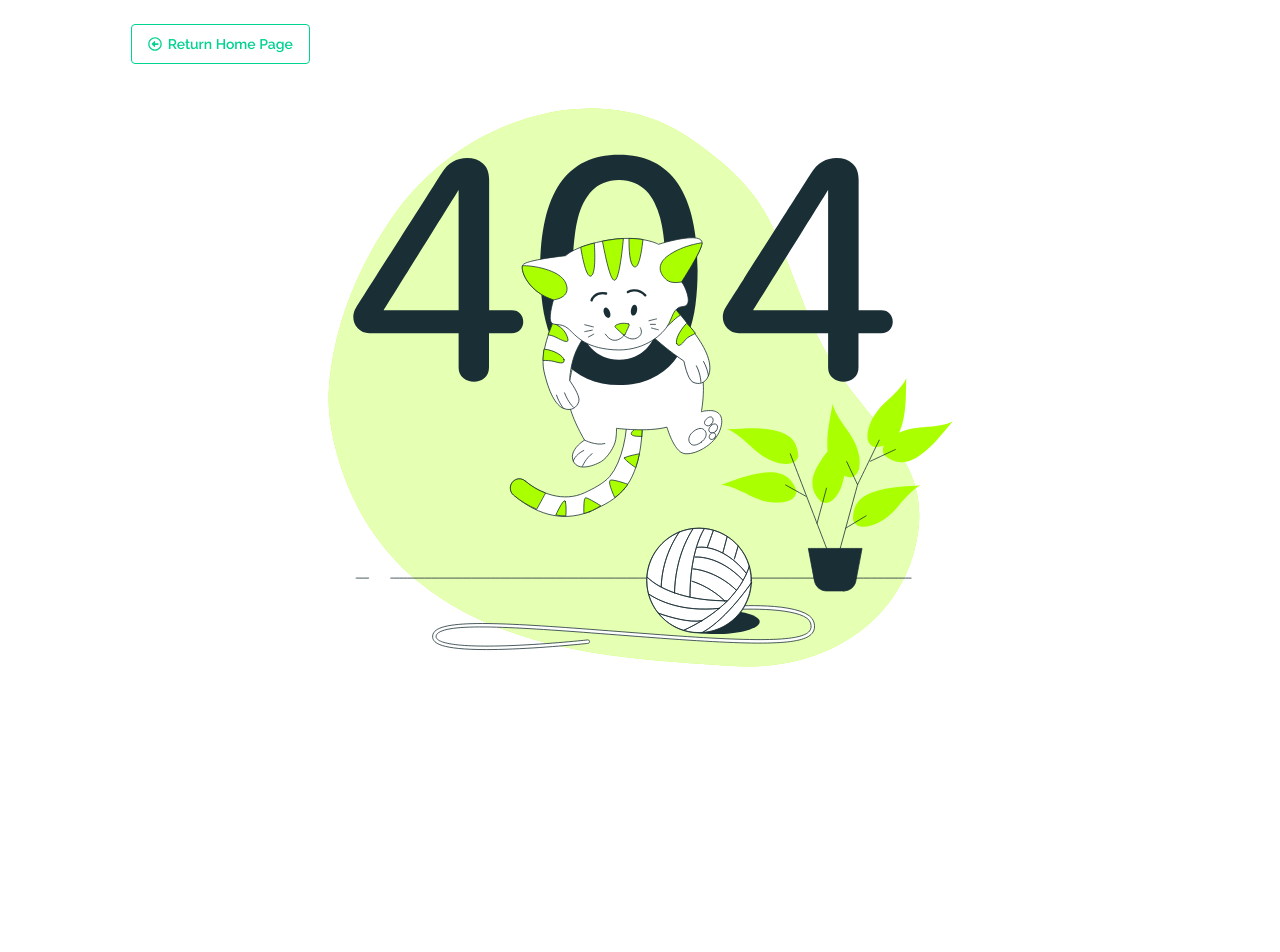
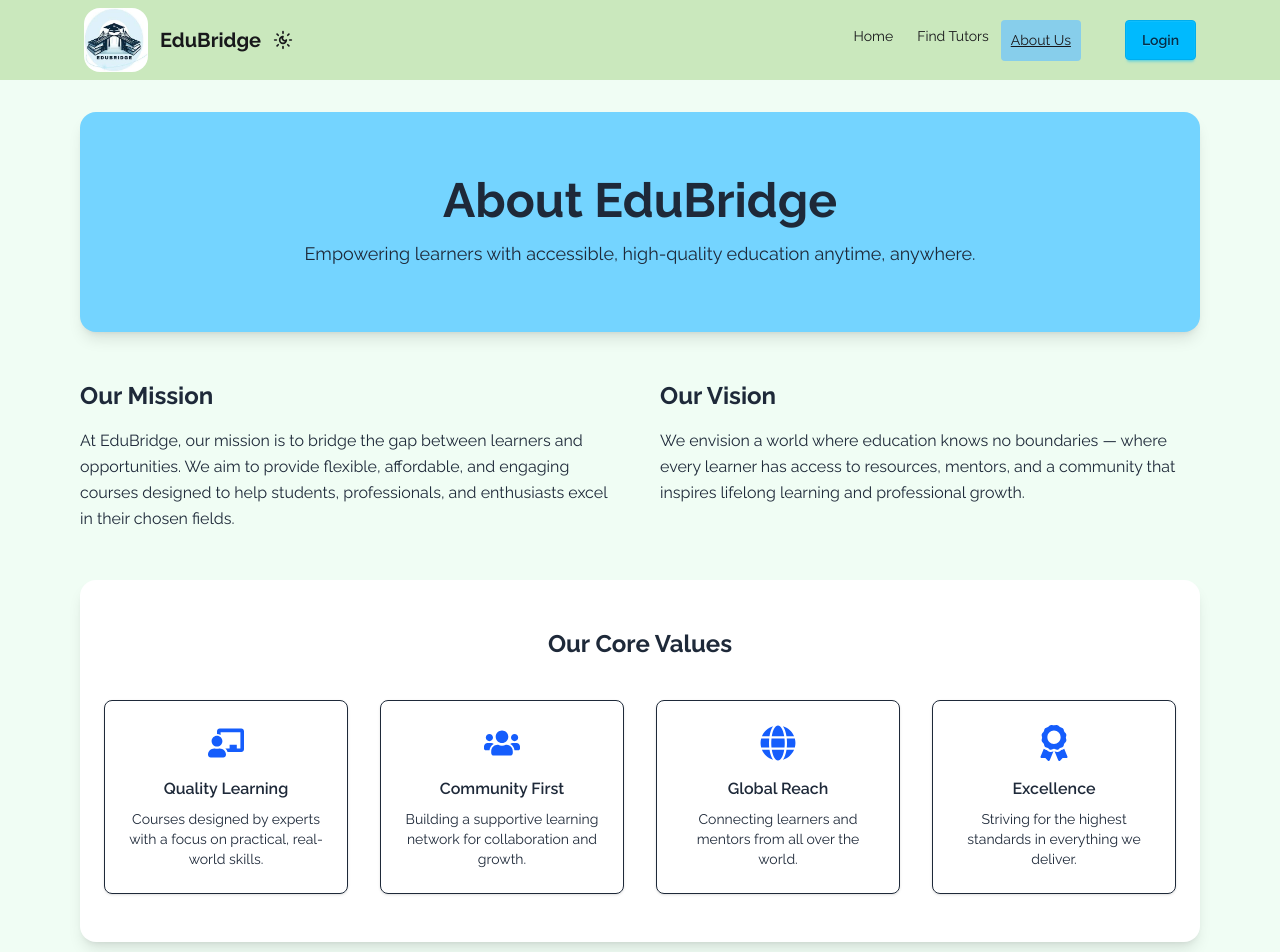
Before and after one commit to kousar-21/edu-Bridge-client, a React (Vite) app: page /aboutUs in a window 1280 px wide. Shown: the top 952 px of the page. Before the commit the page ends 800 px from the top, so only its background shows below. Built offline with nearby package versions, Linux system fonts and the light colour scheme; no server answers.

Commit message:
adding about us page in navbar

```diff
--- a/public/banner.json
+++ b/public/banner.json
@@ -10,7 +10,7 @@
   },
   {
     "id": 2,
-    "image": "https://i.ibb.co/XxM4QJnJ/maxim-ilyahov-BJk-U-j-RDb-Cg-unsplash.jpg",
+    "image": "https://i.postimg.cc/VvcFDHP7/hillary-black-Uh-Wdcks6pw-unsplash.jpg",
     "text": "Are you an expert in your subject? Share your knowledge and earn money by teaching students online.",
     "button": {
       "label": "Start Teaching",
@@ -19,7 +19,7 @@
   },
   {
     "id": 3,
-    "image": "https://i.postimg.cc/Ss8cH7yJ/collaboration-new-project-company-2.jpg",
+    "image": "https://i.postimg.cc/wjBpTwRR/collaboration-new-project-company-1.jpg",
     "text": "Try a free session with any tutor to find the perfect match for your learning goals. No credit card required!",
     "button": {
       "label": "Book Now",
--- a/src/Component/Banner/Banner.jsx
+++ b/src/Component/Banner/Banner.jsx
@@ -9,34 +9,35 @@ import 'swiper/css/pagination';
 const Banner = () => {
     const [banners, setBanners] = useState([])
 
-    useEffect(()=>{
+    useEffect(() => {
         fetch('/banner.json')
-        .then(res=>res.json())
-        .then(data=>setBanners(data))
-    },[])
+            .then(res => res.json())
+            .then(data => setBanners(data))
+    }, [])
 
 
     return (
-        <div className='relative overflow-visible z-0'>
-            {banners.length>=1&&(
+        <div className='relative overflow-hidden pt-28 pb-10 z-0 mx-20'>
+            {banners.length >= 1 && (
                 <Swiper
                     modules={[Navigation, Pagination, Autoplay]}
-            navigation
-            pagination={{clickable: true}}
-            spaceBetween={30}
+                    // navigation, h-[300px] lg:h-[500px]
+                    pagination={{ clickable: true }}
+                    spaceBetween={0}
                     slidesPerView={1}
                     loop={true}
-            autoplay={{delay:2000}}
+                    autoplay={{ delay: 2000 }}
+                    className='w-full'
                 >
                     {
-                    banners.map(banner=>(<SwiperSlide key={banner.id}>
-                        <div className='relative'>
-                            <img className='h-[300px] lg:h-[500px] w-full' src={banner.image} alt="" />
-                            <div className='absolute bottom-16 lg:bottom-40 left-12 lg:left-20 opacity-80'>
-                                <p className='text-2xl text-blue-600 pb-5 font-bold'>{banner.text}</p>
+                        banners.map(banner => (<SwiperSlide key={banner.id}>
+                            <div className='w-full aspect-[1361/500] rounded-sm relative overflow-hidden'>
+                                <img className='w-full h-full object-cover block' src={banner.image} alt="" />
+                                <div className='absolute bottom-8 lg:bottom-16 left-6 lg:left-12 bg-black/40 w-11/12 mx-auto p-4 rounded text-white'>
+                                    <p className='lg:text-2xl md:text-lg text-sm pb-5 md:pr-10 font-bold'>{banner.text}</p>
                                     <div className=' space-x-3'>
-                                    <button className='btn btn-info'>{banner.button.label}</button>
-                                    <button className='btn btn-info'>{banner.button.link}</button>
+                                        <button className='btn btn-info text-white'>{banner.button.label}</button>
+                                        <button className='btn btn-outline btn-info'>{banner.button.link}</button>
                                     </div>
                                 </div>
                             </div>
--- a/src/Component/ExtraPart/ExtraPart1.jsx
+++ b/src/Component/ExtraPart/ExtraPart1.jsx
@@ -6,7 +6,7 @@ import { motion } from "motion/react"
 
 const ExtraPart1 = () => {
     return (
-        <div className='w-10/12 py-10 mx-auto'>
+        <div className='py-10 mx-20'>
             <div className='space-y-5 py-10'>
                 <h1 className='text-3xl font-extrabold'>The EduBridge Advantage</h1>
                 <div className='grid grid-cols-1 md:grid-cols-3 gap-10'>
--- a/src/Component/Navbar/Navbar.jsx
+++ b/src/Component/Navbar/Navbar.jsx
@@ -32,7 +32,7 @@ const Navbar = () => {
     }
 
     return (
-        <div className='bg-[#CAE8BD]  dark:bg-gray-500 px-2 lg:px-16'>
+        <div className='bg-[#CAE8BD]  dark:bg-gray-500 px-2 lg:px-16 fixed top-0 z-10 w-full'>
             <div className="flex justify-between py-2">
                 <div className="flex items-center ml-5">
                     <div className="dropdown">
@@ -44,9 +44,14 @@ const Navbar = () => {
                             className="menu menu-sm dropdown-content bg-base-100 rounded-box z-1 mt-3 w-52 py-2 shadow">
                             <li><NavLink to='/'>Home</NavLink></li>
                             <li><NavLink to='/findTutors'>Find Tutors</NavLink></li>
+                            {
+                                users && <>
                                     <li><NavLink to='/addTutorials'>Add Tutorials</NavLink></li>
                                     <li><NavLink to='/myTutorials'>My Tutorials</NavLink></li>
                                     <li><NavLink to='/bookedTutors'>My booked tutors</NavLink></li>
+                                </>
+                            }
+
                         </ul>
                     </div>
                     <div className='flex justify-center items-center gap-3'>
@@ -68,9 +73,14 @@ const Navbar = () => {
                         <ul className="menu menu-horizontal px-1">
                             <li><NavLink to='/'>Home</NavLink></li>
                             <li><NavLink to='/findTutors'>Find Tutors</NavLink></li>
+                            <li><NavLink to='/aboutUs'>About Us</NavLink></li>
+                            {
+                                users && <>
                                     <li><NavLink to='/addTutorials'>Add Tutorials</NavLink></li>
                                     <li><NavLink to='/myTutorials'>My Tutorials</NavLink></li>
                                     <li><NavLink to='/bookedTutors'>My booked tutors</NavLink></li>
+                                </>
+                            }
 
                         </ul>
                     </div>
--- /dev/null
+++ b/src/Pages/AboutUs/AboutUs.jsx
@@ -0,0 +1,94 @@
+import React from "react";
+import { FaChalkboardTeacher, FaUsers, FaGlobe, FaAward } from "react-icons/fa";
+
+const AboutUs = () => {
+    return (
+        <div className="mx-20 text-gray-800 dark:text-gray-200 pt-28 pb-8 min-h-[calc(100vh-80px-324px)]">
+            {/* Hero Section */}
+            <section className="relative rounded-2xl dark:bg-gray-800 bg-sky-300 py-16 px-6 text-center shadow-lg">
+                <h1 className="text-4xl md:text-5xl font-bold mb-4">About EduBridge</h1>
+                <p className="max-w-2xl mx-auto text-lg">
+                    Empowering learners with accessible, high-quality education anytime, anywhere.
+                </p>
+            </section>
+
+            {/* Mission & Vision */}
+            <section className="py-12 grid md:grid-cols-2 gap-10">
+                <div>
+                    <h2 className="text-2xl font-bold mb-4">Our Mission</h2>
+                    <p className="leading-relaxed">
+                        At EduBridge, our mission is to bridge the gap between learners and opportunities.
+                        We aim to provide flexible, affordable, and engaging courses designed to
+                        help students, professionals, and enthusiasts excel in their chosen fields.
+                    </p>
+                </div>
+                <div>
+                    <h2 className="text-2xl font-bold mb-4">Our Vision</h2>
+                    <p className="leading-relaxed">
+                        We envision a world where education knows no boundaries —
+                        where every learner has access to resources, mentors, and a community that
+                        inspires lifelong learning and professional growth.
+                    </p>
+                </div>
+            </section>
+
+            {/* Core Values */}
+            <section className="bg-white rounded-2xl dark:bg-gray-800 py-12 shadow-lg">
+                <div className="max-w-6xl mx-auto px-6">
+                    <h2 className="text-2xl font-bold text-center mb-10">Our Core Values</h2>
+                    <div className="grid sm:grid-cols-2 md:grid-cols-4 gap-8 text-center">
+                        <div className="p-6 border rounded-lg shadow hover:shadow-2xl transition">
+                            <FaChalkboardTeacher className="text-4xl mx-auto text-blue-600 mb-4" />
+                            <h3 className="font-semibold mb-2">Quality Learning</h3>
+                            <p className="text-sm">
+                                Courses designed by experts with a focus on practical, real-world skills.
+                            </p>
+                        </div>
+                        <div className="p-6 border rounded-lg shadow hover:shadow-2xl transition">
+                            <FaUsers className="text-4xl mx-auto text-blue-600 mb-4" />
+                            <h3 className="font-semibold mb-2">Community First</h3>
+                            <p className="text-sm">
+                                Building a supportive learning network for collaboration and growth.
+                            </p>
+                        </div>
+                        <div className="p-6 border rounded-lg shadow hover:shadow-2xl transition">
+                            <FaGlobe className="text-4xl mx-auto text-blue-600 mb-4" />
+                            <h3 className="font-semibold mb-2">Global Reach</h3>
+                            <p className="text-sm">
+                                Connecting learners and mentors from all over the world.
+                            </p>
+                        </div>
+                        <div className="p-6 border rounded-lg shadow hover:shadow-2xl transition">
+                            <FaAward className="text-4xl mx-auto text-blue-600 mb-4" />
+                            <h3 className="font-semibold mb-2">Excellence</h3>
+                            <p className="text-sm">
+                                Striving for the highest standards in everything we deliver.
+                            </p>
+                        </div>
+                    </div>
+                </div>
+            </section>
+
+            {/* Contact & CTA */}
+            <section className="bg-sky-300 rounded-2xl dark:bg-gray-800 text-Black py-12 mt-8 px-6 text-center shadow-lg">
+                <h2 className="text-2xl font-bold mb-4">Get in Touch</h2>
+                <p className="mb-6">
+                    Have questions or want to collaborate? We’d love to hear from you!
+                </p>
+                <div className="max-w-md mx-auto space-y-3 text-lg">
+                    <p>
+                        📧 Email: <a href="mailto:support@edubridge.com" className="underline hover:text-gray-200">support@edubridge.com</a>
+                    </p>
+                    <p>
+                        📞 Phone: <a href="tel:+1234567890" className="underline hover:text-gray-200">+1 (234) 567-890</a>
+                    </p>
+                    <p>
+                        📍 Address: 123 EduBridge Lane, Learning City, Education State
+                    </p>
+                </div>
+            </section>
+        </div>
+    );
+};
+
+export default AboutUs;
--- a/src/Pages/FindTutors/FindTutors.jsx
+++ b/src/Pages/FindTutors/FindTutors.jsx
@@ -64,10 +64,10 @@ const FindTutors = () => {
                     </div>
                 </fieldset>
             </div>
-            <div className='py-10'>
+            <div className='py-10 mx-20'>
                 {
                     loading ? (<LoaderSpinner></LoaderSpinner>) : (
-                        filterTutor.map((tutor, index) => (<div key={index} className="hero bg-base-200 rounded-3xl shadow-2xl w-10/12 mx-auto my-10 py-10">
+                        filterTutor.map((tutor, index) => (<div key={index} className="hero bg-base-200 rounded-3xl shadow-2xl w-full mx-auto my-10 py-10">
                         <div className="hero-content flex-col md:flex-row">
                             <div className='w-3/4 md:w-1/4'>
                                 <img
--- a/src/Pages/Home/Home.jsx
+++ b/src/Pages/Home/Home.jsx
@@ -15,7 +15,7 @@ const Home = () => {
         <div>
             <Banner></Banner>
             <CountUpSection tutorsData={tutorsData}></CountUpSection>
-            <div className='w-10/12 mx-auto py-10'>
+            <div className='mx-20 py-10'>
                 <h1 className='text-2xl md:text-3xl lg:text-4xl font-extrabold'>Discover the Perfect Tutor for your learning journey</h1>
                 <CategoryLanguage tutorsData={tutorsData}></CategoryLanguage>
             </div>
--- a/src/Root-Layout/RootLayout.jsx
+++ b/src/Root-Layout/RootLayout.jsx
@@ -12,7 +12,7 @@ const RootLayout = () => {
     return (
         <div className='' id='root-theme'>
             <Navbar></Navbar>
-            <div className='bg-[#ECFAE5] dark:bg-gray-700 text-base-content'>
+            <div className='bg-green-50 dark:bg-gray-700 text-base-content'>
                 {navigation.state === "loading" ? <Spinner></Spinner> : <Outlet></Outlet>}
 
             </div>
```
Also changed, not shown: src/router/router.jsx (+6 -1 lines). Lines whose indentation alone changed are shown as unchanged.
